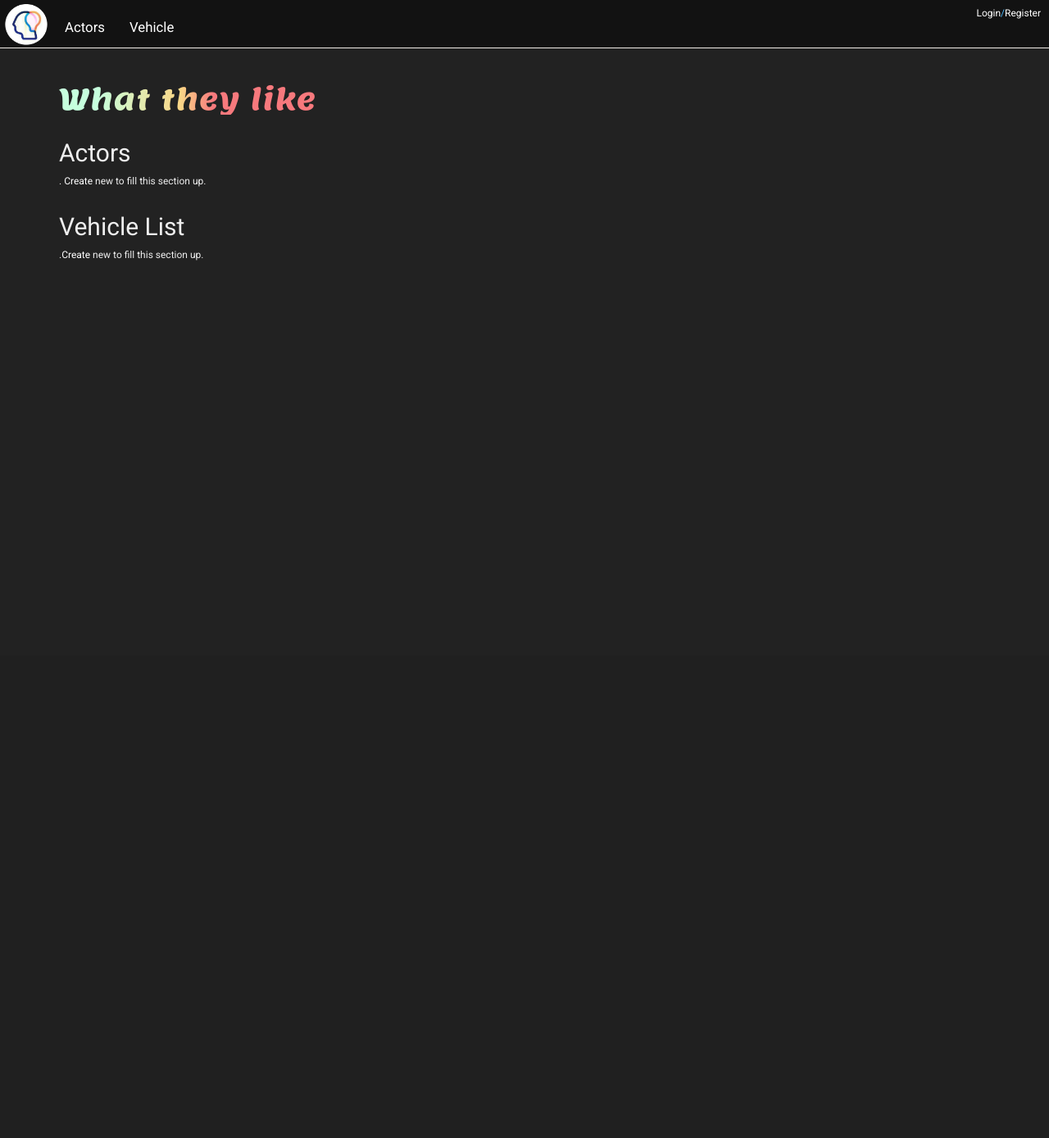
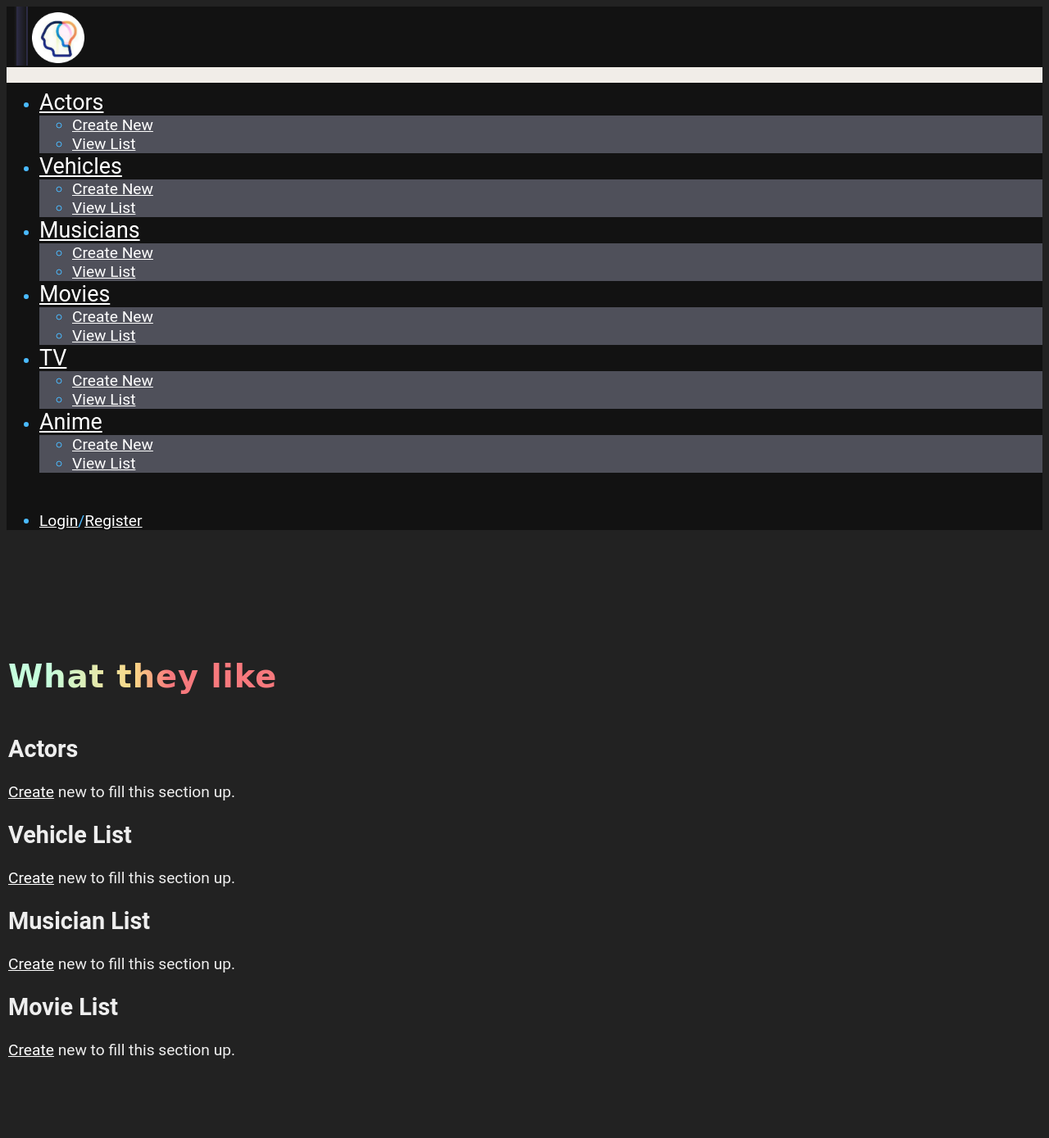
Before and after one commit to subhamsarangi/til, a Django app: page / in a window 1280 px wide. Shown: the whole page at 82% size. Before the commit the page ends 318 px from the top, so only its background shows below. Run offline with Django 3.2, Linux system fonts and the light colour scheme; data that the repository does not hold is empty; some libraries are stand-ins or nearby versions.

Commit message:
musician, movie

```diff
--- a/templates/base.html
+++ b/templates/base.html
@@ -23,10 +23,10 @@
     <meta name="twitter:site" content="@likelist" />
     <meta name="twitter:card" content="summary_large_image" />
 
-    <link rel="stylesheet" type="text/css" href="https://cdnjs.cloudflare.com/ajax/libs/twitter-bootstrap/3.3.7/css/bootstrap.min.css">
+    <!-- <link rel="stylesheet" type="text/css" href="https://cdnjs.cloudflare.com/ajax/libs/twitter-bootstrap/3.3.7/css/bootstrap.min.css">
     <link rel="stylesheet" type="text/css" href="https://stackpath.bootstrapcdn.com/font-awesome/4.7.0/css/font-awesome.min.css">
     {%block loadcss%} {%endblock loadcss%}
-    <link href="https://fonts.googleapis.com/css?family=Lemon|Comfortaa|Roboto&display=swap" rel="stylesheet">
+    <link href="https://fonts.googleapis.com/css?family=Lemon|Comfortaa|Roboto&display=swap" rel="stylesheet"> -->
 
     {% include 'css.html'%}
   </head>
@@ -45,8 +45,8 @@
     </div>
     {% include 'footer.html' %}
 
-    <script type="text/javascript" src="https://cdnjs.cloudflare.com/ajax/libs/jquery/3.3.1/jquery.min.js"></script>
-    <script type="text/javascript" src="https://cdnjs.cloudflare.com/ajax/libs/twitter-bootstrap/3.3.7/js/bootstrap.min.js"></script>
+    <!-- <script type="text/javascript" src="https://cdnjs.cloudflare.com/ajax/libs/jquery/3.3.1/jquery.min.js"></script>
+    <script type="text/javascript" src="https://cdnjs.cloudflare.com/ajax/libs/twitter-bootstrap/3.3.7/js/bootstrap.min.js"></script> -->
     {%block loadjs%} {%endblock loadjs%}
 
     {% include 'js.html'%}
--- a/templates/css.html
+++ b/templates/css.html
@@ -261,6 +261,23 @@
         font-family: 'Comfortaa', cursive;
         font-size: 1.6em;
     }
+    .generic_card_more{
+        display: flex;
+        align-items: center;
+        justify-content: flex-end;
+        height: 6.5em;
+        text-align: center;
+        color: #8ba4b3!important;
+        font-family: 'Lemon', cursive;
+        font-size: 2em;
+    }
+    .generic_card_more:hover{
+        text-decoration: none;
+        color: #81cefd!important;
+    }
+    .generic_card_more span{
+        padding: 0 8px;
+    }
     #generic_extra {
         display: block;
         width: 100%;
--- a/templates/nav.html
+++ b/templates/nav.html
@@ -20,12 +20,44 @@
             </li>
             <li class="dropdown">
               <a class="dropdown-toggle" data-toggle="dropdown" href="#">
-              Vehicle</a>
+              Vehicles</a>
               <ul class="dropdown-menu">
               <li><a href="{%url 'things:new_vehicle'%}">Create New</a></li>
               <li><a href="{%url 'things:vehicles'%}">View List</a></li>
               </ul>
-          </li>
+            </li>
+            <li class="dropdown">
+              <a class="dropdown-toggle" data-toggle="dropdown" href="#">
+              Musicians</a>
+              <ul class="dropdown-menu">
+              <li><a href="{%url 'things:new_musician'%}">Create New</a></li>
+              <li><a href="{%url 'things:musicians'%}">View List</a></li>
+              </ul>
+            </li>
+            <li class="dropdown">
+                <a class="dropdown-toggle" data-toggle="dropdown" href="#">
+                Movies</a>
+                <ul class="dropdown-menu">
+                <li><a href="{%url 'things:new_movie'%}">Create New</a></li>
+                <li><a href="{%url 'things:movies'%}">View List</a></li>
+                </ul>
+            </li>
+            <li class="dropdown">
+                <a class="dropdown-toggle" data-toggle="dropdown" href="#">
+                TV</a>
+                <ul class="dropdown-menu">
+                <li><a href="{%url 'things:new_tvshow'%}">Create New</a></li>
+                <li><a href="{%url 'things:tvshows'%}">View List</a></li>
+                </ul>
+            </li>
+            <li class="dropdown">
+                <a class="dropdown-toggle" data-toggle="dropdown" href="#">
+                Anime</a>
+                <ul class="dropdown-menu">
+                <li><a href="{%url 'things:new_anime'%}">Create New</a></li>
+                <li><a href="{%url 'things:animes'%}">View List</a></li>
+                </ul>
+            </li>
         </ul>
 
         <ul class="nav navbar-nav navbar-right" style="padding-top: 8px;margin-right:10px!important"> <!-- links for the logged in user -->
--- a/things/templates/things/actor_detail.html
+++ b/things/templates/things/actor_detail.html
@@ -16,10 +16,12 @@
 {%block content%}
 <div class="col-xs-12">
     <div class="col-xs-12 col-md-5">
+        {%if request.user == object.owner%}
         {%if object.rank%}
             <div id="generic_rank">
             <span class="glyphicon glyphicon-flash"></span>{{object.get_rank_display}}
         </div>
+        {%endif%}
         {%endif%}
         <div id="generic_heading">{{object.name}}</div>
         <div id="generic_info">
--- a/things/templates/things/actor_list.html
+++ b/things/templates/things/actor_list.html
@@ -22,8 +22,9 @@
 {% for obj in object_list %}
     {%include 'things/snippets/actors.html'%}
 {%empty%}
-    <p>Nothing here. <a href="{url 'things:new_actor'}">Create now</a></p>
+    <p>Nothing here.</p>
 {%endfor%}
+<p><a href="{%url 'things:new_actor'%}">Add</a> an actor.</p>
 
 {%include 'pagination2.html'%}
 
--- a/things/templates/things/home.html
+++ b/things/templates/things/home.html
@@ -25,11 +25,13 @@
         {%include 'things/snippets/actors.html'%}
     {%endfor%}
 
+    <div class="col-xs-12 col-sm-6">
     {%if actor_list.count == 5%}
-        <a href="{%url 'things:actors'%}" class="generic_card_link">View all</a>
+        <a href="{%url 'things:actors'%}" class="generic_card_more">View all <span class="glyphicon glyphicon-arrow-right"></span></a>
     {%else%}
-        <p>. <a href="{url 'things:new_actor'}">Create</a> new to fill this section up.</p>
+        <p><a href="{%url 'things:new_actor'%}">Create</a> new to fill this section up.</p>
     {%endif%}
+    </div>
 </div>
 
 <div class="col-xs-12 generic_section">
@@ -38,11 +40,44 @@
         {%include 'things/snippets/vehicles.html'%}
     {%endfor%}
 
+    <div class="col-xs-12 col-sm-6">
     {%if vehicle_list.count == 5%}
-    <a href="{%url 'things:vehicles'%}" class="generic_card_link">View all</a>
+        <a href="{%url 'things:vehicles'%}" class="generic_card_more">View all <span class="glyphicon glyphicon-arrow-right"></span></a>
     {%else%}
-        <p>.<a href="{url 'things:new_vehicle'}">Create</a> new to fill this section up.</p>
+        <p><a href="{%url 'things:new_vehicle'%}">Create</a> new to fill this section up.</p>
     {%endif%}
+    </div>
+</div>
+
+
+<div class="col-xs-12 generic_section">
+    <h2>Musician List</h2>
+    {% for obj in musician_list %}
+        {%include 'things/snippets/musicians.html'%}
+    {%endfor%}
+
+    <div class="col-xs-12 col-sm-6">
+    {%if musician_list.count == 5%}
+        <a href="{%url 'things:musicians'%}" class="generic_card_more">View all <span class="glyphicon glyphicon-arrow-right"></span></a>
+    {%else%}
+        <p><a href="{%url 'things:new_musician'%}">Create</a> new to fill this section up.</p>
+    {%endif%}
+    </div>
+</div>
+
+<div class="col-xs-12 generic_section">
+    <h2>Movie List</h2>
+    {% for obj in movie_list %}
+        {%include 'things/snippets/movies.html'%}
+    {%endfor%}
+
+    <div class="col-xs-12 col-sm-6">
+    {%if movie_list.count == 5%}
+        <a href="{%url 'things:movies'%}" class="generic_card_more">View all <span class="glyphicon glyphicon-arrow-right"></span></a>
+    {%else%}
+        <p><a href="{%url 'things:new_movie'%}">Create</a> new to fill this section up.</p>
+    {%endif%}
+    </div>
 </div>
 
 {%endblock content%}
--- a/things/templates/things/vehicle_detail.html
+++ b/things/templates/things/vehicle_detail.html
@@ -25,6 +25,7 @@
 
     <div class="col-xs-12 col-md-7" id="generic_img">
         <img src="{%if object.image_url%}{{object.image_url}}{%endif%}"  alt="{{object.name}}" width="100%" height="500px" style="object-fit: cover;object-position: top;">
+        <p id='generic_img_link'><a href="{{object.image.url}}" target='_blank'>To view the full image, click here</a></p>
     </div>
 </div>
 {%if request.user == object.owner%}
--- a/things/templates/things/vehicle_list.html
+++ b/things/templates/things/vehicle_list.html
@@ -22,8 +22,9 @@
 {% for obj in object_list %}
     {%include 'things/snippets/vehicles.html'%}
 {%empty%}
-    <p>Nothing here. <a href="{url 'things:new_vehicle'}">Create now</a></p>
+    <p>Nothing here.</p>
 {%endfor%}
+<p><a href="{%url 'things:new_vehicle'%}">Add</a> a vehicle.</p>
 
 {%include 'pagination2.html'%}
 
--- a/things/urls.py
+++ b/things/urls.py
@@ -26,4 +26,28 @@ urlpatterns = [
     url(r'^vehicle/(?P<pk>\d+)/(?P<slug>[\w-]+)/edit$', views.VehicleUpdateView.as_view(), name='edit_vehicle'),
     url(r'^vehicle/(?P<pk>\d+)/(?P<slug>[\w-]+)/delete/$', views.VehicleDeleteView.as_view(),name='del_vehicle'),
     url(r'^vehicle/(?P<slug>[\w-]+)/$', views.VehicleDetailView.as_view(), name='vehicle'),
+
+    url(r'^musicians/$', views.MusicianListView.as_view(), name='musicians'),
+    url(r'^add-musician/$', views.MusicianCreateView.as_view(),name='new_musician'),
+    url(r'^musician/(?P<pk>\d+)/(?P<slug>[\w-]+)/edit$', views.MusicianUpdateView.as_view(), name='edit_musician'),
+    url(r'^musician/(?P<pk>\d+)/(?P<slug>[\w-]+)/delete/$', views.MusicianDeleteView.as_view(),name='del_musician'),
+    url(r'^musician/(?P<slug>[\w-]+)/$', views.MusicianDetailView.as_view(), name='musician'),
+
+    url(r'^movies/$', views.MovieListView.as_view(), name='movies'),
+    url(r'^add-movie/$', views.MovieCreateView.as_view(),name='new_movie'),
+    url(r'^movie/(?P<pk>\d+)/(?P<slug>[\w-]+)/edit$', views.MovieUpdateView.as_view(), name='edit_movie'),
+    url(r'^movie/(?P<pk>\d+)/(?P<slug>[\w-]+)/delete/$', views.MovieDeleteView.as_view(),name='del_movie'),
+    url(r'^movie/(?P<slug>[\w-]+)/$', views.MovieDetailView.as_view(), name='movie'),
+
+    url(r'^tvshows/$', views.TVShowListView.as_view(), name='tvshows'),
+    url(r'^add-tvshow/$', views.TVShowCreateView.as_view(),name='new_tvshow'),
+    url(r'^tvshow/(?P<pk>\d+)/(?P<slug>[\w-]+)/edit$', views.TVShowUpdateView.as_view(), name='edit_tvshow'),
+    url(r'^tvshow/(?P<pk>\d+)/(?P<slug>[\w-]+)/delete/$', views.TVShowDeleteView.as_view(),name='del_tvshow'),
+    url(r'^tvshow/(?P<slug>[\w-]+)/$', views.TVShowDetailView.as_view(), name='tvshow'),
+
+    url(r'^animes/$', views.AnimeListView.as_view(), name='animes'),
+    url(r'^add-anime/$', views.AnimeCreateView.as_view(),name='new_anime'),
+    url(r'^anime/(?P<pk>\d+)/(?P<slug>[\w-]+)/edit$', views.AnimeUpdateView.as_view(), name='edit_anime'),
+    url(r'^anime/(?P<pk>\d+)/(?P<slug>[\w-]+)/delete/$', views.AnimeDeleteView.as_view(),name='del_anime'),
+    url(r'^anime/(?P<slug>[\w-]+)/$', views.AnimeDetailView.as_view(), name='anime'),
 ]
--- a/things/views.py
+++ b/things/views.py
@@ -56,7 +56,10 @@ def user_profile(request, user_slug):
 
 class ProfileView(DetailView, LoginRequiredMixin):
     def get_queryset(self):
-        return Profile.objects.filter(owner=self.request.user)
+        if self.request.user.is_authenticated():
+            return Profile.objects.filter(owner=self.request.user)
+        else:
+            return Profile.objects.filter(owner=10)
 
 class ProfileUpdateView(LoginRequiredMixin, UpdateView):
     form_class=ProfileUpdateForm
@@ -147,10 +150,10 @@ class ActorListView(ListView):
                 queryset = Actor.objects.filter(
                     Q(is_private=False) &
                     (Q(name=slug) |
-                    Q(name__icontains=slug))
+                    Q(name__icontains=slug)).order_by('name')
                 )
             else:
-                queryset = Actor.objects.filter(is_private=False)
+                queryset = Actor.objects.filter(is_private=False).order_by('name')
             return queryset
         except PageNotAnInteger:
             paginator = Paginator(queryset, self.paginate_by)
@@ -231,3 +234,290 @@ class VehicleListView(ListView):
             paginator = Paginator(queryset, self.paginate_by)
             page = self.request.GET.get('page')
             return paginator.page(paginator.num_pages)
+
+
+class MusicianCreateView(LoginRequiredMixin, CreateView):
+    form_class=MusicianCreateForm
+    template_name='things/form.html'
+
+    def form_valid(self, form):
+        instance = form.save(commit=False)
+        instance.owner = self.request.user
+        return super(MusicianCreateView, self).form_valid(form)
+
+    def get_context_data(self, **kwargs):
+        ctx = super(MusicianCreateView, self).get_context_data(**kwargs)
+        ctx['formtitle'] = 'Add new Musician'
+        ctx['formbutton'] = 'Create'
+        return ctx
+
+
+class MusicianUpdateView(LoginRequiredMixin, UpdateView):
+    form_class=MusicianUpdateForm
+    template_name='things/form.html'
+
+    def get_context_data(self, *args, **kwargs):
+        ctx = super(MusicianUpdateView, self).get_context_data(*args, **kwargs)
+        name = self.get_object().name
+        ctx['formtitle'] = 'Updating: {}'.format(name)
+        ctx['formbutton'] = 'Save Changes'
+        return ctx
+
+    def get_queryset(self):
+        if not self.request.user.is_authenticated:
+            raise Http404
+        return Musician.objects.filter(owner=self.request.user)
+
+class MusicianDeleteView(LoginRequiredMixin, DeleteView):
+    success_url = reverse_lazy('things:Musicians')
+    def get_object(self, queryset=None):
+        """ Hook to ensure object is owned by request.user. """
+        obj = super(MusicianDeleteView, self).get_object()
+        if not obj.owner == self.request.user:
+            raise Http404
+        return obj
+
+    def get_queryset(self):
+        return Musician.objects.filter(owner=self.request.user)
+
+class MusicianDetailView(DetailView):
+    def get_queryset(self):
+        return Musician.objects.all()
+
+class MusicianListView(ListView):
+    paginate_by = 15
+    def get_queryset(self):
+        try:
+            slug = self.kwargs.get("slug")
+            if slug:
+                queryset = Musician.objects.filter(
+                    Q(is_private=False) &
+                    (Q(name=slug) |
+                    Q(name__icontains=slug)).order_by('name')
+                )
+            else:
+                queryset = Musician.objects.filter(is_private=False).order_by('name')
+            return queryset
+        except PageNotAnInteger:
+            paginator = Paginator(queryset, self.paginate_by)
+            page = self.request.GET.get('page')
+            return paginator.page(1)
+        except EmptyPage:
+            paginator = Paginator(queryset, self.paginate_by)
+            page = self.request.GET.get('page')
+            return paginator.page(paginator.num_pages)
+
+
+class MovieCreateView(LoginRequiredMixin, CreateView):
+    form_class=MovieCreateForm
+    template_name='things/form.html'
+
+    def form_valid(self, form):
+        instance = form.save(commit=False)
+        instance.owner = self.request.user
+        return super(MovieCreateView, self).form_valid(form)
+
+    def get_context_data(self, **kwargs):
+        ctx = super(MovieCreateView, self).get_context_data(**kwargs)
+        ctx['formtitle'] = 'Add new Movie'
+        ctx['formbutton'] = 'Create'
+        return ctx
+
+class MovieUpdateView(LoginRequiredMixin, UpdateView):
+    form_class=MovieUpdateForm
+    template_name='things/form.html'
+
+    def get_context_data(self, *args, **kwargs):
+        ctx = super(MovieUpdateView, self).get_context_data(*args, **kwargs)
+        name = self.get_object().name
+        ctx['formtitle'] = 'Updating: {}'.format(name)
+        ctx['formbutton'] = 'Save Changes'
+        return ctx
+
+    def get_queryset(self):
+        if not self.request.user.is_authenticated:
+            raise Http404
+        return Movie.objects.filter(owner=self.request.user)
+
+class MovieDeleteView(LoginRequiredMixin, DeleteView):
+    success_url = reverse_lazy('things:Movies')
+    def get_object(self, queryset=None):
+        """ Hook to ensure object is owned by request.user. """
+        obj = super(MovieDeleteView, self).get_object()
+        if not obj.owner == self.request.user:
+            raise Http404
+        return obj
+
+    def get_queryset(self):
+        return Movie.objects.filter(owner=self.request.user)
+
+class MovieDetailView(DetailView):
+    def get_queryset(self):
+        return Movie.objects.all()
+
+class MovieListView(ListView):
+    paginate_by = 15
+    def get_queryset(self):
+        try:
+            slug = self.kwargs.get("slug")
+            if slug:
+                queryset = Movie.objects.filter(
+                    Q(is_private=False) &
+                    (Q(name=slug) |
+                    Q(name__icontains=slug)).order_by('name')
+                )
+            else:
+                queryset = Movie.objects.filter(is_private=False).order_by('name')
+            return queryset
+        except PageNotAnInteger:
+            paginator = Paginator(queryset, self.paginate_by)
+            page = self.request.GET.get('page')
+            return paginator.page(1)
+        except EmptyPage:
+            paginator = Paginator(queryset, self.paginate_by)
+            page = self.request.GET.get('page')
+            return paginator.page(paginator.num_pages)
+
+
+class TVShowCreateView(LoginRequiredMixin, CreateView):
+    form_class=TVShowCreateForm
+    template_name='things/form.html'
+
+    def form_valid(self, form):
+        instance = form.save(commit=False)
+        instance.owner = self.request.user
+        return super(TVShowCreateView, self).form_valid(form)
+
+    def get_context_data(self, **kwargs):
+        ctx = super(TVShowCreateView, self).get_context_data(**kwargs)
+        ctx['formtitle'] = 'Add new TVShow'
+        ctx['formbutton'] = 'Create'
+        return ctx
+
+
+class TVShowUpdateView(LoginRequiredMixin, UpdateView):
+    form_class=TVShowUpdateForm
+    template_name='things/form.html'
+
+    def get_context_data(self, *args, **kwargs):
+        ctx = super(TVShowUpdateView, self).get_context_data(*args, **kwargs)
+        name = self.get_object().name
+        ctx['formtitle'] = 'Updating: {}'.format(name)
+        ctx['formbutton'] = 'Save Changes'
+        return ctx
+
+    def get_queryset(self):
+        if not self.request.user.is_authenticated:
+            raise Http404
+        return TVShow.objects.filter(owner=self.request.user)
+
+class TVShowDeleteView(LoginRequiredMixin, DeleteView):
+    success_url = reverse_lazy('things:TVShows')
+    def get_object(self, queryset=None):
+        """ Hook to ensure object is owned by request.user. """
+        obj = super(TVShowDeleteView, self).get_object()
+        if not obj.owner == self.request.user:
+            raise Http404
+        return obj
+
+    def get_queryset(self):
+        return TVShow.objects.filter(owner=self.request.user)
+
+class TVShowDetailView(DetailView):
+    def get_queryset(self):
+        return TVShow.objects.all()
+
+class TVShowListView(ListView):
+    paginate_by = 15
+    def get_queryset(self):
+        try:
+            slug = self.kwargs.get("slug")
+            if slug:
+                queryset = TVShow.objects.filter(
+                    Q(is_private=False) &
+                    (Q(name=slug) |
+                    Q(name__icontains=slug)).order_by('name')
+                )
+            else:
+                queryset = TVShow.objects.filter(is_private=False).order_by('name')
+            return queryset
+        except PageNotAnInteger:
+            paginator = Paginator(queryset, self.paginate_by)
+            page = self.request.GET.get('page')
+            return paginator.page(1)
+        except EmptyPage:
+            paginator = Paginator(queryset, self.paginate_by)
+            page = self.request.GET.get('page')
+            return paginator.page(paginator.num_pages)
+
+
+class AnimeCreateView(LoginRequiredMixin, CreateView):
+    form_class=AnimeCreateForm
+    template_name='things/form.html'
+
+    def form_valid(self, form):
+        instance = form.save(commit=False)
+        instance.owner = self.request.user
+        return super(AnimeCreateView, self).form_valid(form)
+
+    def get_context_data(self, **kwargs):
+        ctx = super(AnimeCreateView, self).get_context_data(**kwargs)
+        ctx['formtitle'] = 'Add new Anime'
+        ctx['formbutton'] = 'Create'
+        return ctx
+
+
+class AnimeUpdateView(LoginRequiredMixin, UpdateView):
+    form_class=AnimeUpdateForm
+    template_name='things/form.html'
+
+    def get_context_data(self, *args, **kwargs):
+        ctx = super(AnimeUpdateView, self).get_context_data(*args, **kwargs)
+        name = self.get_object().name
+        ctx['formtitle'] = 'Updating: {}'.format(name)
+        ctx['formbutton'] = 'Save Changes'
+        return ctx
+
+    def get_queryset(self):
+        if not self.request.user.is_authenticated:
+            raise Http404
+        return Anime.objects.filter(owner=self.request.user)
+
+class AnimeDeleteView(LoginRequiredMixin, DeleteView):
+    success_url = reverse_lazy('things:Animes')
+    def get_object(self, queryset=None):
+        """ Hook to ensure object is owned by request.user. """
+        obj = super(AnimeDeleteView, self).get_object()
+        if not obj.owner == self.request.user:
+            raise Http404
+        return obj
+
+    def get_queryset(self):
+        return Anime.objects.filter(owner=self.request.user)
+
+class AnimeDetailView(DetailView):
+    def get_queryset(self):
+        return Anime.objects.all()
+
+class AnimeListView(ListView):
+    paginate_by = 15
+    def get_queryset(self):
+        try:
+            slug = self.kwargs.get("slug")
+            if slug:
+                queryset = Anime.objects.filter(
+                    Q(is_private=False) &
+                    (Q(name=slug) |
+                    Q(name__icontains=slug)).order_by('name')
+                )
+            else:
+                queryset = Anime.objects.filter(is_private=False).order_by('name')
+            return queryset
+        except PageNotAnInteger:
+            paginator = Paginator(queryset, self.paginate_by)
+            page = self.request.GET.get('page')
+            return paginator.page(1)
+        except EmptyPage:
+            paginator = Paginator(queryset, self.paginate_by)
+            page = self.request.GET.get('page')
+            return paginator.page(paginator.num_pages)
--- a/til/settings.py
+++ b/til/settings.py
@@ -1,7 +1,6 @@
 import os
 
 BASE_DIR = os.path.dirname(os.path.dirname(os.path.abspath(__file__)))
-
 
 SECRET_KEY = os.environ['SECRET_KEY']
 
```
Also changed, not shown: things/forms.py (+81 -54 lines), things/models.py (+5 -5 lines), things/templates/things/musician_list.html (added, +31 -0 lines), things/templates/things/profile_detail.html (+23 -2 lines), things/templates/things/snippets/actors.html (+9 -3 lines), things/templates/things/snippets/movies.html (added, +29 -0 lines), things/templates/things/snippets/musicians.html (added, +29 -0 lines), things/templates/things/user.html (+16 -5 lines).
